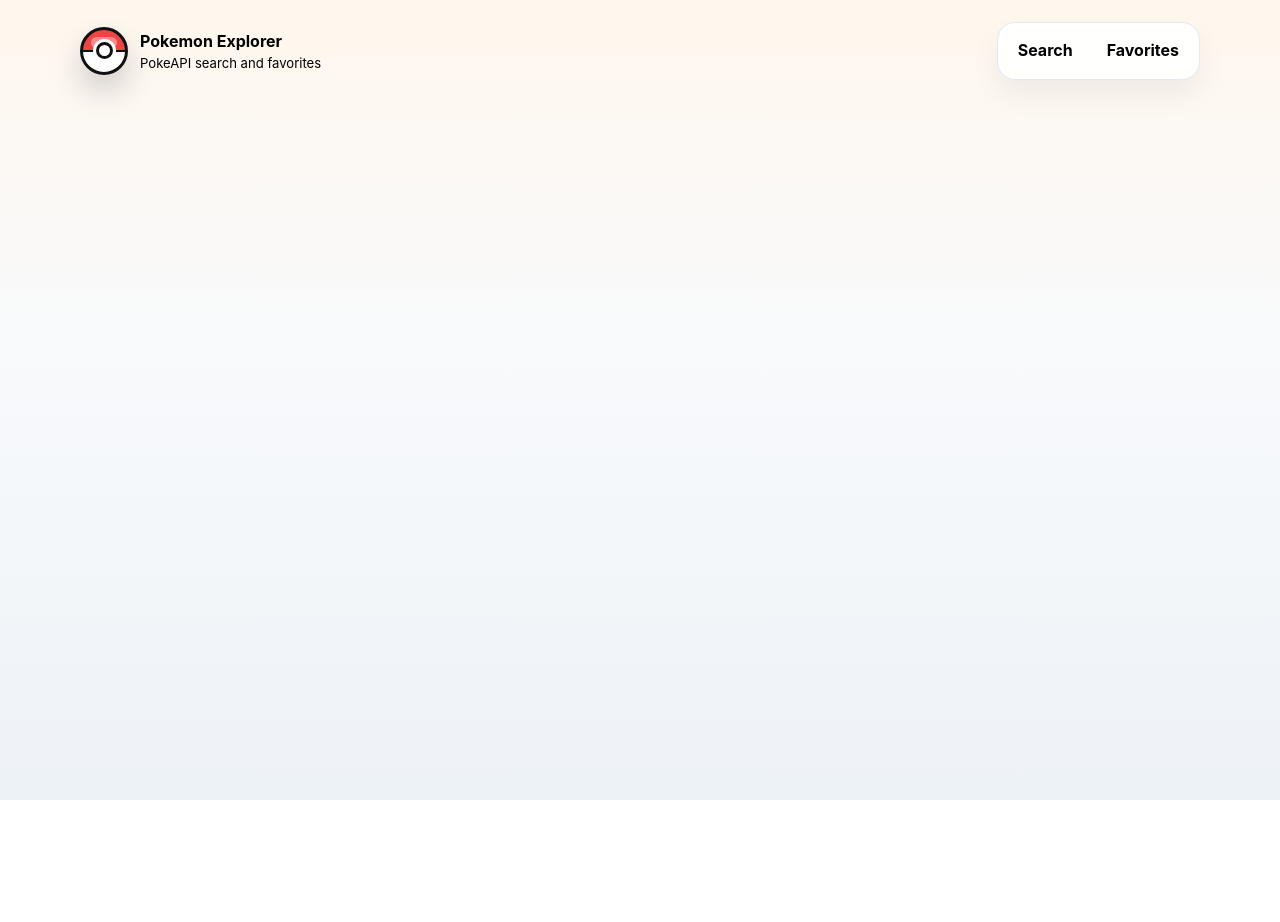
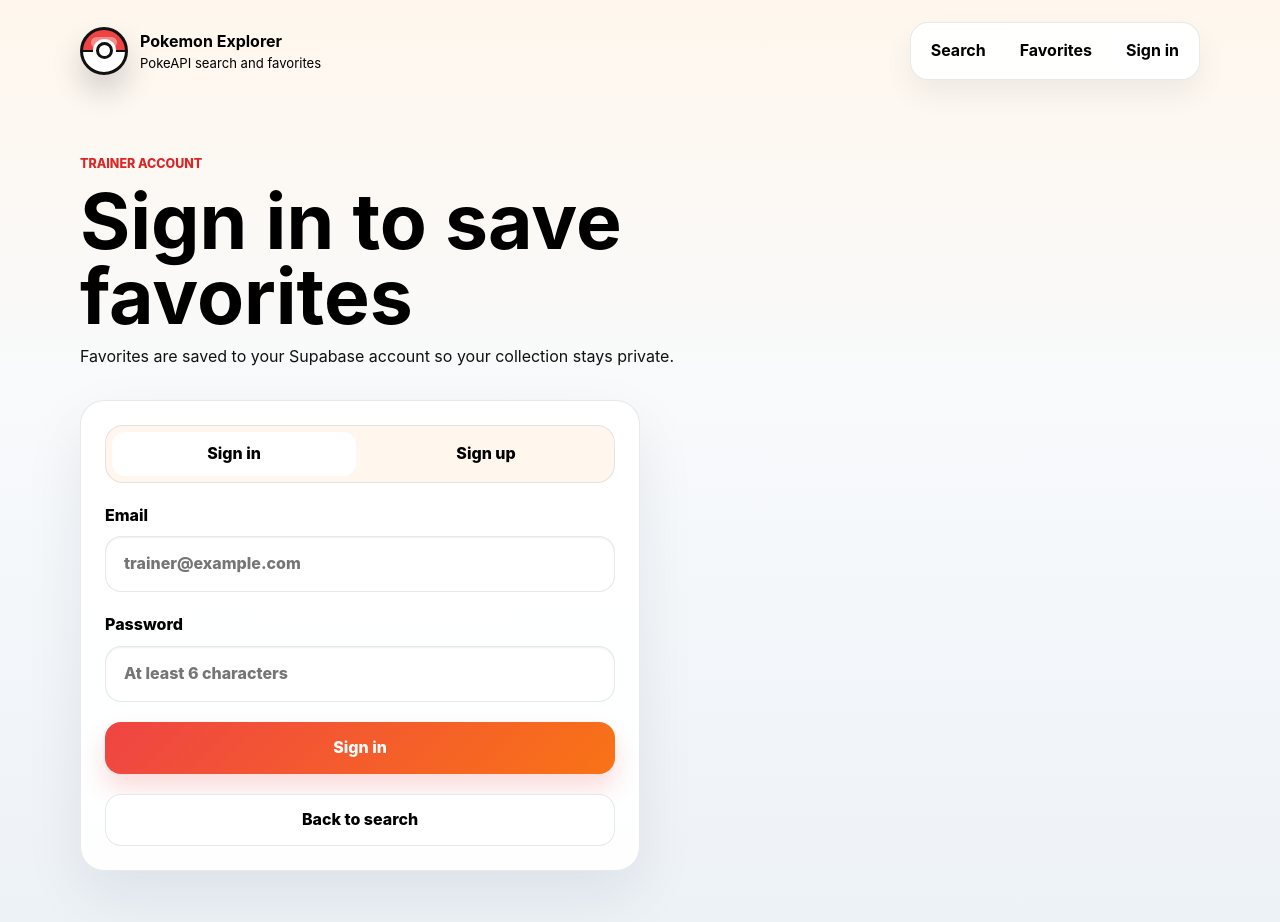
Before and after one commit to loaf684/pokepoke, a React (Vite) app: page /auth in a window 1280 px wide. Shown: the top 922 px of the page. Before the commit the page ends 800 px from the top, so only its background shows below. Built offline with nearby package versions, Linux system fonts and the light colour scheme.

Commit message:
Add user auth for favorites

```diff
--- a/src/App.css
+++ b/src/App.css
@@ -70,15 +70,18 @@
   box-shadow: var(--shadow-soft);
 }
 
-.nav-links a {
+.nav-links a,
+.nav-links button {
   border-radius: 13px;
   color: var(--text);
+  cursor: pointer;
   font-weight: 700;
   padding: 9px 14px;
 }
 
 .nav-links a.active,
-.nav-links a:hover {
+.nav-links a:hover,
+.nav-links button:hover {
   background: #fff;
   color: var(--text-h);
 }
@@ -89,7 +92,8 @@ main {
 
 .home-page,
 .detail-page,
-.favorites-page {
+.favorites-page,
+.auth-page {
   display: grid;
   gap: 22px;
 }
@@ -134,9 +138,46 @@ main {
 
 .search-panel,
 .suggestions-list,
-.favorites-panel {
+.favorites-panel,
+.auth-panel,
+.auth-form {
   display: grid;
   gap: 20px;
+}
+
+.auth-panel {
+  max-width: 560px;
+}
+
+.auth-tabs {
+  display: grid;
+  grid-template-columns: repeat(2, minmax(0, 1fr));
+  gap: 8px;
+  padding: 6px;
+  border: 1px solid var(--border);
+  border-radius: 18px;
+  background: #fff7ed;
+}
+
+.auth-tabs button {
+  min-height: 44px;
+  border-radius: 13px;
+  color: var(--text);
+  cursor: pointer;
+  font-weight: 800;
+}
+
+.auth-tabs button.active,
+.auth-tabs button:hover {
+  background: #fff;
+  color: var(--text-h);
+}
+
+.auth-form label {
+  display: grid;
+  gap: 8px;
+  color: var(--text-h);
+  font-weight: 800;
 }
 
 .section-heading {
@@ -488,7 +529,8 @@ a:focus-visible,
     width: 100%;
   }
 
-  .nav-links a {
+  .nav-links a,
+  .nav-links button {
     flex: 1;
     text-align: center;
   }
--- a/src/App.jsx
+++ b/src/App.jsx
@@ -1,10 +1,20 @@
 import { BrowserRouter, NavLink, Route, Routes } from 'react-router-dom'
+import AuthProvider from './AuthProvider'
+import { useAuth } from './auth'
 import Home from './pages/Home'
 import Detail from './pages/Detail'
 import Favorites from './pages/Favorites'
+import Auth from './pages/Auth'
+import { supabase } from './supabase'
 import './App.css'
 
 function AppShell() {
+  const { loading, user } = useAuth()
+
+  const signOut = async () => {
+    await supabase.auth.signOut()
+  }
+
   return (
     <>
       <header className="app-header">
@@ -21,6 +31,12 @@ function AppShell() {
         <nav className="nav-links" aria-label="Primary navigation">
           <NavLink to="/">Search</NavLink>
           <NavLink to="/favorites">Favorites</NavLink>
+          {!loading && !user && <NavLink to="/auth">Sign in</NavLink>}
+          {!loading && user && (
+            <button type="button" onClick={signOut}>
+              Sign out
+            </button>
+          )}
         </nav>
       </header>
 
@@ -28,6 +44,7 @@ function AppShell() {
         <Route path="/" element={<Home />} />
         <Route path="/pokemon/:name" element={<Detail />} />
         <Route path="/favorites" element={<Favorites />} />
+        <Route path="/auth" element={<Auth />} />
       </Routes>
     </>
   )
@@ -36,7 +53,9 @@ function AppShell() {
 export default function App() {
   return (
     <BrowserRouter>
-      <AppShell />
+      <AuthProvider>
+        <AppShell />
+      </AuthProvider>
     </BrowserRouter>
   )
 }
--- /dev/null
+++ b/src/AuthProvider.jsx
@@ -0,0 +1,41 @@
+import { useEffect, useMemo, useState } from 'react'
+import { AuthContext } from './auth'
+import { supabase } from './supabase'
+
+export default function AuthProvider({ children }) {
+  const [session, setSession] = useState(null)
+  const [loading, setLoading] = useState(true)
+
+  useEffect(() => {
+    let active = true
+
+    supabase.auth.getSession().then(({ data }) => {
+      if (!active) return
+      setSession(data.session)
+      setLoading(false)
+    })
+
+    const {
+      data: { subscription },
+    } = supabase.auth.onAuthStateChange((_event, nextSession) => {
+      setSession(nextSession)
+      setLoading(false)
+    })
+
+    return () => {
+      active = false
+      subscription.unsubscribe()
+    }
+  }, [])
+
+  const value = useMemo(
+    () => ({
+      loading,
+      session,
+      user: session?.user ?? null,
+    }),
+    [loading, session],
+  )
+
+  return <AuthContext.Provider value={value}>{children}</AuthContext.Provider>
+}
--- /dev/null
+++ b/src/auth.js
@@ -0,0 +1,13 @@
+import { createContext, useContext } from 'react'
+
+export const AuthContext = createContext(null)
+
+export function useAuth() {
+  const context = useContext(AuthContext)
+
+  if (!context) {
+    throw new Error('useAuth must be used inside AuthProvider')
+  }
+
+  return context
+}
--- /dev/null
+++ b/src/pages/Auth.jsx
@@ -0,0 +1,110 @@
+import { useState } from 'react'
+import { Link, useNavigate } from 'react-router-dom'
+import { supabase } from '../supabase'
+
+export default function Auth() {
+  const [email, setEmail] = useState('')
+  const [password, setPassword] = useState('')
+  const [mode, setMode] = useState('sign-in')
+  const [loading, setLoading] = useState(false)
+  const [message, setMessage] = useState('')
+  const navigate = useNavigate()
+
+  const handleSubmit = async (event) => {
+    event.preventDefault()
+    setLoading(true)
+    setMessage('')
+
+    const credentials = {
+      email: email.trim(),
+      password,
+    }
+
+    const { error } =
+      mode === 'sign-up'
+        ? await supabase.auth.signUp(credentials)
+        : await supabase.auth.signInWithPassword(credentials)
+
+    setLoading(false)
+
+    if (error) {
+      setMessage(error.message)
+      return
+    }
+
+    if (mode === 'sign-up') {
+      setMessage('Account created. Check your email if confirmation is enabled.')
+      return
+    }
+
+    navigate('/favorites')
+  }
+
+  return (
+    <main className="auth-page">
+      <header className="page-heading">
+        <p className="eyebrow">Trainer account</p>
+        <h1>{mode === 'sign-up' ? 'Create an account' : 'Sign in to save favorites'}</h1>
+        <p>Favorites are saved to your Supabase account so your collection stays private.</p>
+      </header>
+
+      <section className="panel auth-panel">
+        <div className="auth-tabs" role="tablist" aria-label="Authentication mode">
+          <button
+            type="button"
+            className={mode === 'sign-in' ? 'active' : ''}
+            onClick={() => setMode('sign-in')}
+          >
+            Sign in
+          </button>
+          <button
+            type="button"
+            className={mode === 'sign-up' ? 'active' : ''}
+            onClick={() => setMode('sign-up')}
+          >
+            Sign up
+          </button>
+        </div>
+
+        <form className="auth-form" onSubmit={handleSubmit}>
+          <label>
+            <span>Email</span>
+            <input
+              className="search-input"
+              type="email"
+              value={email}
+              onChange={(event) => setEmail(event.target.value)}
+              required
+              autoComplete="email"
+              placeholder="trainer@example.com"
+            />
+          </label>
+
+          <label>
+            <span>Password</span>
+            <input
+              className="search-input"
+              type="password"
+              value={password}
+              onChange={(event) => setPassword(event.target.value)}
+              required
+              minLength={6}
+              autoComplete={mode === 'sign-up' ? 'new-password' : 'current-password'}
+              placeholder="At least 6 characters"
+            />
+          </label>
+
+          <button className="search-button" type="submit" disabled={loading}>
+            {loading ? 'Working...' : mode === 'sign-up' ? 'Create account' : 'Sign in'}
+          </button>
+        </form>
+
+        {message && <p className={message.includes('created') ? 'favorite-message' : 'error-message'}>{message}</p>}
+
+        <Link className="action-link" to="/">
+          Back to search
+        </Link>
+      </section>
+    </main>
+  )
+}
--- a/src/pages/Detail.jsx
+++ b/src/pages/Detail.jsx
@@ -1,14 +1,17 @@
 import { useEffect, useState } from 'react'
 import { Link, useParams } from 'react-router-dom'
+import { useAuth } from '../auth'
 import { supabase } from '../supabase'
 
 export default function Detail() {
   const { name } = useParams()
+  const { loading: authLoading, user } = useAuth()
   const [pokemon, setPokemon] = useState(null)
   const [loading, setLoading] = useState(true)
   const [error, setError] = useState('')
   const [saving, setSaving] = useState(false)
   const [favoriteMessage, setFavoriteMessage] = useState('')
+  const [isFavorite, setIsFavorite] = useState(false)
 
   useEffect(() => {
     if (!name) return
@@ -33,7 +36,10 @@ export default function Detail() {
         return response.json()
       })
       .then((data) => {
-        if (active && data) setPokemon(data)
+        if (active && data) {
+          setPokemon(data)
+          setIsFavorite(false)
+        }
       })
       .catch((err) => {
         if (active) setError(err.message)
@@ -47,13 +53,47 @@ export default function Detail() {
     }
   }, [name])
 
+  useEffect(() => {
+    if (!pokemon || authLoading || !user) {
+      return
+    }
+
+    let active = true
+
+    supabase
+      .from('favorites')
+      .select('id')
+      .eq('user_id', user.id)
+      .eq('pokemon_id', pokemon.id)
+      .maybeSingle()
+      .then(({ data }) => {
+        if (active) setIsFavorite(Boolean(data))
+      })
+
+    return () => {
+      active = false
+    }
+  }, [authLoading, pokemon, user])
+
   const saveFavorite = async () => {
     if (!pokemon) return
+
+    if (!user) {
+      setFavoriteMessage('Please sign in before adding favorites.')
+      return
+    }
+
+    if (isFavorite) {
+      setFavoriteMessage('This Pokemon is already in your favorites.')
+      return
+    }
 
     setSaving(true)
     setFavoriteMessage('')
 
     const { error } = await supabase.from('favorites').insert({
+      user_id: user.id,
+      pokemon_id: pokemon.id,
       name: pokemon.name,
       image_url: pokemon.sprites?.front_default,
       types: pokemon.types.map((typeInfo) => typeInfo.type.name).join(', '),
@@ -67,6 +107,7 @@ export default function Detail() {
       return
     }
 
+    setIsFavorite(true)
     setFavoriteMessage('Added to favorites.')
   }
 
@@ -145,14 +186,20 @@ export default function Detail() {
         </div>
 
         <div className="detail-actions">
+          {user ? (
             <button
               type="button"
               className="favorite-button"
               onClick={saveFavorite}
-            disabled={saving}
+              disabled={saving || isFavorite}
             >
-            {saving ? 'Saving...' : 'Add to favorites'}
+              {saving ? 'Saving...' : isFavorite ? 'Already favorited' : 'Add to favorites'}
             </button>
+          ) : (
+            <Link className="favorite-button" to="/auth">
+              Sign in to favorite
+            </Link>
+          )}
           <Link className="action-link" to="/">Back to search</Link>
         </div>
 
--- a/src/pages/Favorites.jsx
+++ b/src/pages/Favorites.jsx
@@ -1,19 +1,30 @@
 import { useCallback, useEffect, useState } from 'react'
 import { Link } from 'react-router-dom'
+import { useAuth } from '../auth'
 import { supabase } from '../supabase'
 
 export default function Favorites() {
+  const { loading: authLoading, user } = useAuth()
   const [favorites, setFavorites] = useState([])
   const [loading, setLoading] = useState(true)
   const [message, setMessage] = useState('')
 
   const getFavorites = useCallback(async () => {
+    if (authLoading) return
+
+    if (!user) {
+      setFavorites([])
+      setLoading(false)
+      return
+    }
+
     setLoading(true)
     setMessage('')
 
     const { data, error } = await supabase
       .from('favorites')
       .select('*')
+      .eq('user_id', user.id)
       .order('id', { ascending: false })
 
     if (error) {
@@ -25,14 +36,20 @@ export default function Favorites() {
 
     setFavorites(data ?? [])
     setLoading(false)
-  }, [])
+  }, [authLoading, user])
 
   useEffect(() => {
     Promise.resolve().then(() => getFavorites())
   }, [getFavorites])
 
   const removeFavorite = async (id) => {
-    const { error } = await supabase.from('favorites').delete().eq('id', id)
+    if (!user) return
+
+    const { error } = await supabase
+      .from('favorites')
+      .delete()
+      .eq('id', id)
+      .eq('user_id', user.id)
 
     if (error) {
       setMessage('Unable to remove that favorite.')
@@ -51,11 +68,19 @@ export default function Favorites() {
       </header>
 
       <section className="panel favorites-panel">
-        {loading && <p className="loader">Loading favorites...</p>}
+        {(authLoading || loading) && <p className="loader">Loading favorites...</p>}
 
-        {!loading && message && <p className="error-message">{message}</p>}
+        {!authLoading && !loading && message && <p className="error-message">{message}</p>}
 
-        {!loading && favorites.length === 0 && (
+        {!authLoading && !user && (
+          <div className="empty-state">
+            <h2>Sign in required</h2>
+            <p>Create an account or sign in to view your saved Pokemon.</p>
+            <Link className="action-link" to="/auth">Sign in</Link>
+          </div>
+        )}
+
+        {!authLoading && user && !loading && favorites.length === 0 && (
           <div className="empty-state">
             <h2>No favorites yet</h2>
             <p>Search for a Pokemon and add it to your saved collection.</p>
@@ -63,7 +88,7 @@ export default function Favorites() {
           </div>
         )}
 
-        {!loading && favorites.length > 0 && (
+        {!authLoading && user && !loading && favorites.length > 0 && (
           <div className="favorites-grid">
             {favorites.map((pokemon) => (
               <article key={pokemon.id} className="favorite-card">
```
Also changed, not shown: 1 other file (tests, documents, lock files or other folders). Lines whose indentation alone changed are shown as unchanged.
